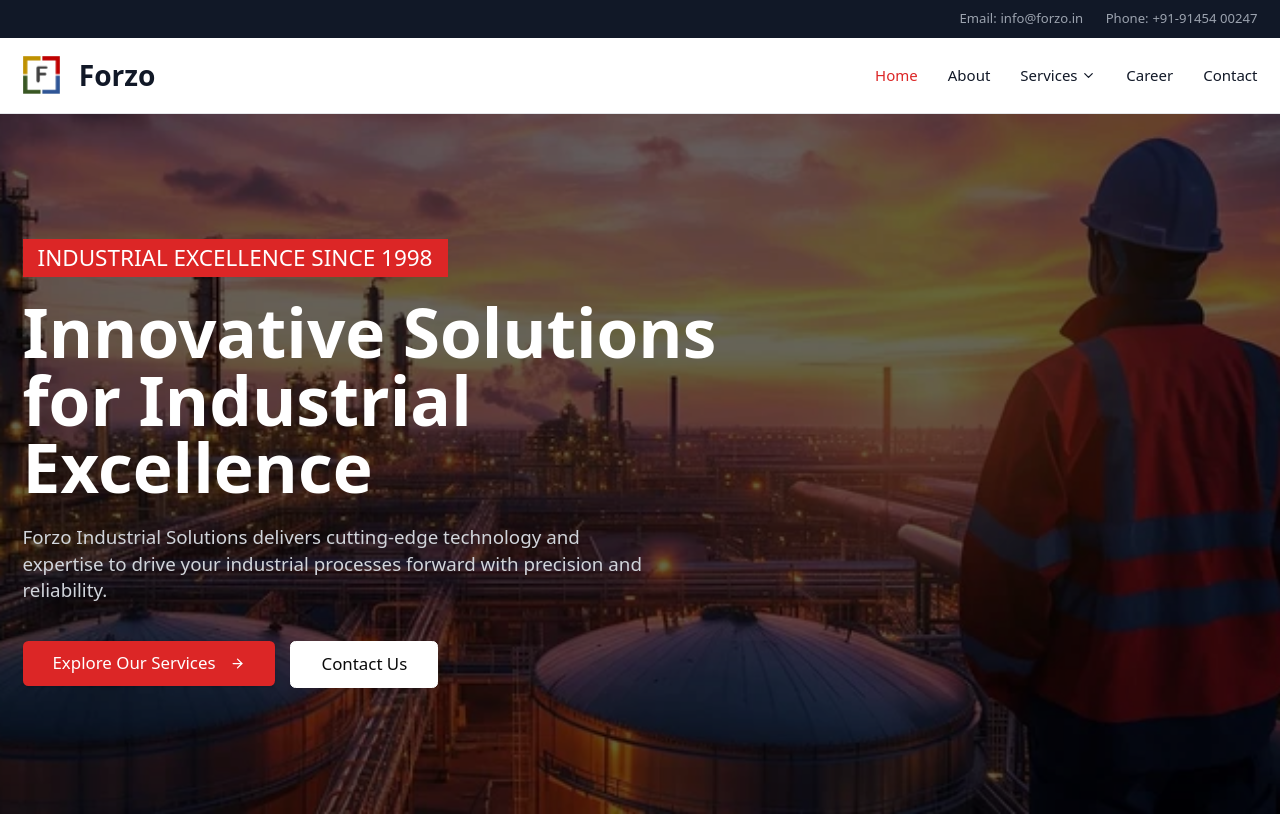
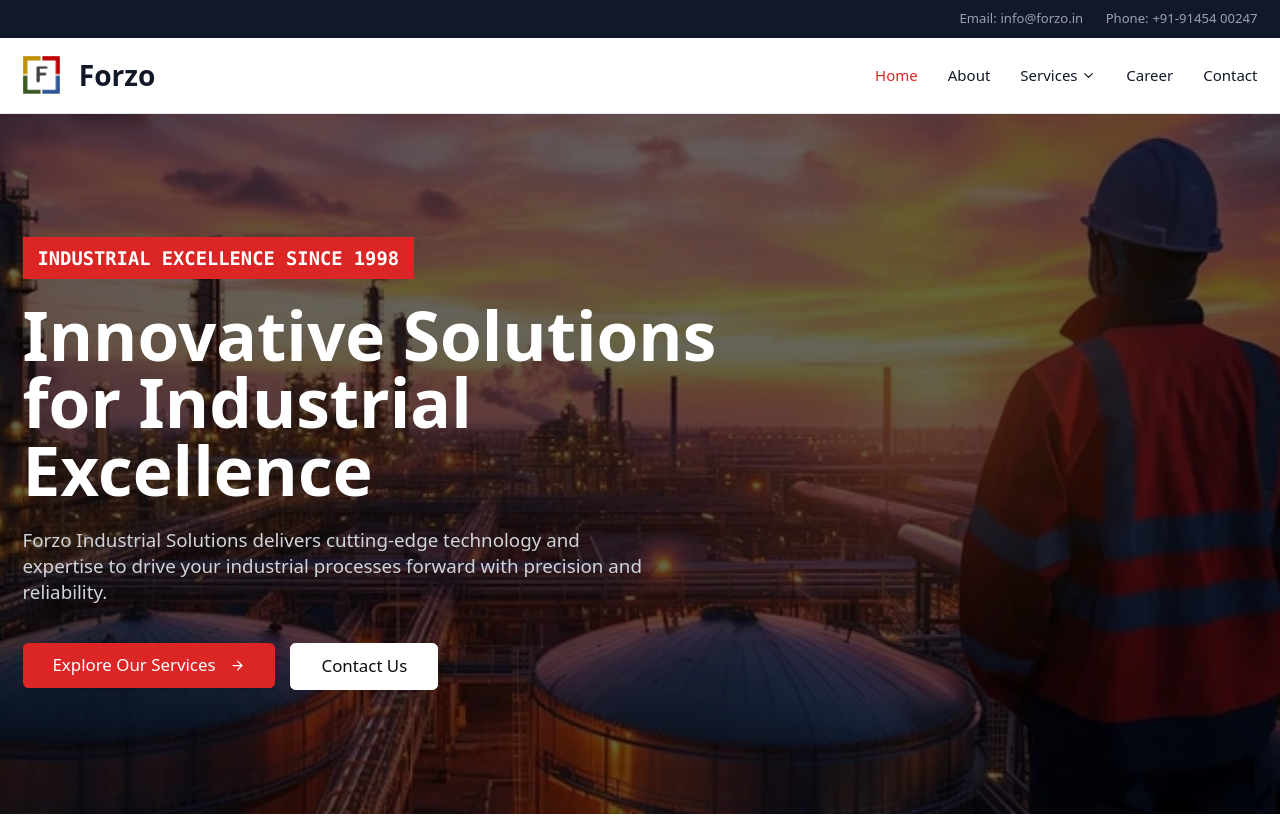
Before and after one commit to justtJayesh/forzo-industries, a Next.js app: page / in a window 1280 px wide. Shown: the top 816 px of the page. Built offline with nearby package versions, Linux system fonts and the light colour scheme.

Commit message:
mailer credientional updated

```diff
--- a/src/app/api/send-email/route.ts
+++ b/src/app/api/send-email/route.ts
@@ -32,7 +32,7 @@ export async function POST(request: Request) {
         // Email to admin with PDF attachment
         const adminMailOptions = {
             from: `Forzo Team <${process.env.EMAIL_FROM}>`,
-            to: "jayeshmateanil2014@gmail.com",
+            to: "forzohr@gmail.com",
             subject: `📑 New Job Application Received`,
             html: `
                 <h2>📑 New Job Application Received</h2>
--- a/src/app/api/send-message/route.ts
+++ b/src/app/api/send-message/route.ts
@@ -32,7 +32,7 @@ export async function POST(req: Request) {
         // Create email content
         const mailOptions = {
             from: process.env.EMAIL_USER,
-            to: "jayeshmateanil2014@gmail.com", // Replace with your recipient email
+            to: "forzohr@gmail.com", // Replace with your recipient email
             subject: `New Contact Form Submission from ${name}`,
             html: `
                 <h2>New Contact Form Submission</h2>
--- a/src/components/HeroSection.tsx
+++ b/src/components/HeroSection.tsx
@@ -5,6 +5,7 @@ import { ArrowRight } from "lucide-react";
 import { motion } from "motion/react";
 import Image from "next/image";
 import Link from "next/link";
+import { HyperText } from "./magicui/hyper-text";
 
 const HeroSection = () => {
     return (
@@ -29,8 +30,13 @@ const HeroSection = () => {
                         animate={{ opacity: 1, y: 0 }}
                         transition={{ duration: 0.5 }}
                     >
-                        <div className="inline-block bg-red-600 text-white px-4 py-1 text-2xl font-medium mb-6">
-                            INDUSTRIAL EXCELLENCE SINCE 1998
+                        <div className="inline-block bg-red-600 text-white px-4 text-2xl font-medium mb-6">
+                            <HyperText
+                                animateOnHover={false}
+                                className="text-xl"
+                            >
+                                INDUSTRIAL EXCELLENCE SINCE 1998
+                            </HyperText>
                         </div>
                     </motion.div>
 
```
